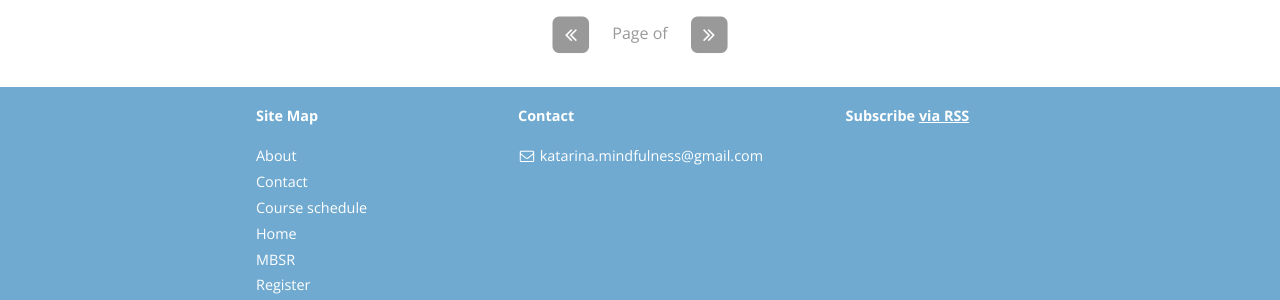
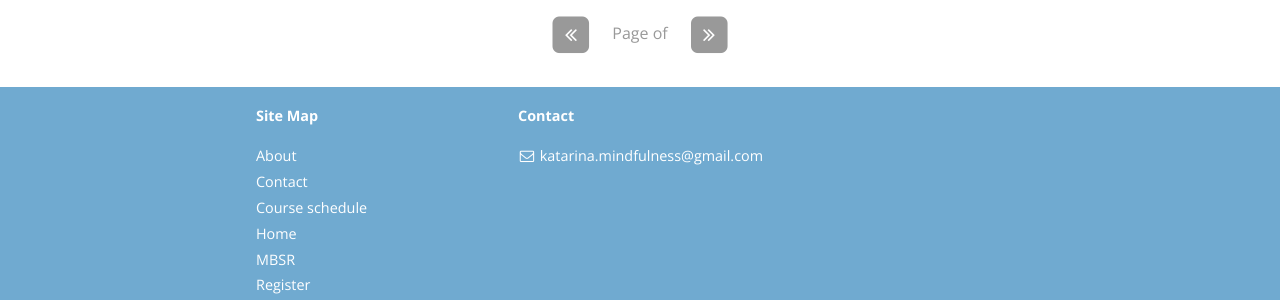
Before and after one commit to mindfulnessone/mindfulnessone.github.io, a Jekyll site: the page built from index_backup.html, in a window 1280 px wide. Shown: the part 578-878 px from the top of the page. Built offline with Jekyll 4.4.1, drawn with Linux system fonts in a browser that asks for light colours; nearby versions of some CDN libraries.

Commit message:
Removing RSS link

```diff
--- a/_includes/footer.html
+++ b/_includes/footer.html
@@ -40,7 +40,7 @@
     </div>
 
     <div class="site-signature">
-      <p class="rss-subscribe text"><strong>Subscribe <a href="{{ "/feed.xml" | prepend: site.baseurl }}">via RSS</a></strong></p>
+      <!--p class="rss-subscribe text"><strong>Subscribe <a href="{{ "/feed.xml" | prepend: site.baseurl }}">via RSS</a></strong></p-->
       <p class="text">{{ site.description }}</p>
     </div>
 
```
